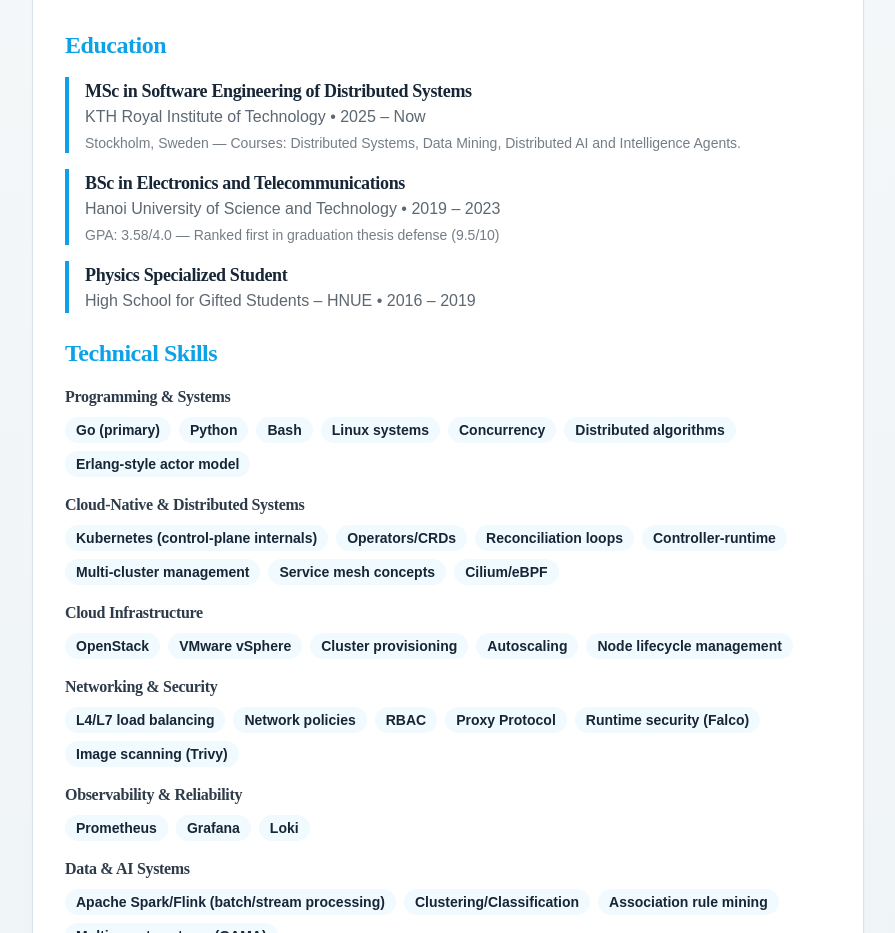
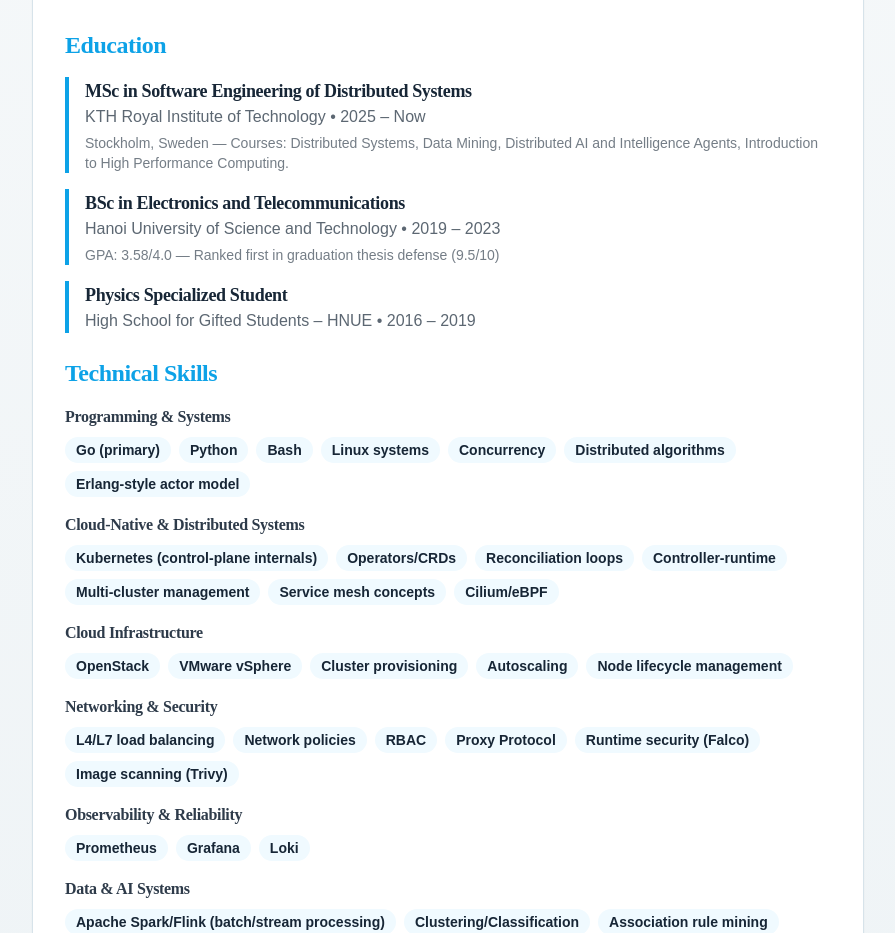
Before and after one commit to vtmhieu/my-digital-hub, a React (Vite) app: page /about in a window 1280 px wide. Shown: the part 820-1753 px from the top of the page, without its empty margins (192-1087 px from the left). Built offline with nearby package versions, Linux system fonts and the light colour scheme; the HTML template or start-up script is replaced by a standard one.

Commit message:
update subject

```diff
--- a/src/pages/About.tsx
+++ b/src/pages/About.tsx
@@ -124,7 +124,7 @@
                 <div>
                   <h2 className="text-2xl font-serif font-bold mb-4 text-accent">Summary</h2>
                   <p className="text-foreground/80 leading-relaxed">
-                  Software Engineering student passionate about AI, distributed systems, and cloud-native technologies. I have hands-on experience building Kubernetes control-plane components, designing automation with Operators/CRDs, and working with multi-cloud infrastructure using Go and open-source tooling. I enjoy solving complex system problems and contributing to high-impact engineering environments. Currently pursuing an MSc in Software Engineering of Distributed Systems at KTH, I am eager to apply my skills and curiosity to enabling scalable AI and cloud solutions.
+                    Software Engineering student passionate about AI, distributed systems, and cloud-native technologies. I have hands-on experience building Kubernetes control-plane components, designing automation with Operators/CRDs, and working with multi-cloud infrastructure using Go and open-source tooling. I enjoy solving complex system problems and contributing to high-impact engineering environments. Currently pursuing an MSc in Software Engineering of Distributed Systems at KTH, I am eager to apply my skills and curiosity to enabling scalable AI and cloud solutions.
                   </p>
                 </div>
 
@@ -134,7 +134,7 @@
                     <div className="border-l-4 border-accent pl-4">
                       <h3 className="font-semibold text-lg">MSc in Software Engineering of Distributed Systems</h3>
                       <p className="text-foreground/70">KTH Royal Institute of Technology • 2025 – Now</p>
-                      <p className="text-foreground/60 text-sm mt-1">Stockholm, Sweden — Courses: Distributed Systems, Data Mining, Distributed AI and Intelligence Agents.</p>
+                      <p className="text-foreground/60 text-sm mt-1">Stockholm, Sweden — Courses: Distributed Systems, Data Mining, Distributed AI and Intelligence Agents, Introduction to High Performance Computing.</p>
                     </div>
                     <div className="border-l-4 border-accent pl-4">
                       <h3 className="font-semibold text-lg">BSc in Electronics and Telecommunications</h3>
```
